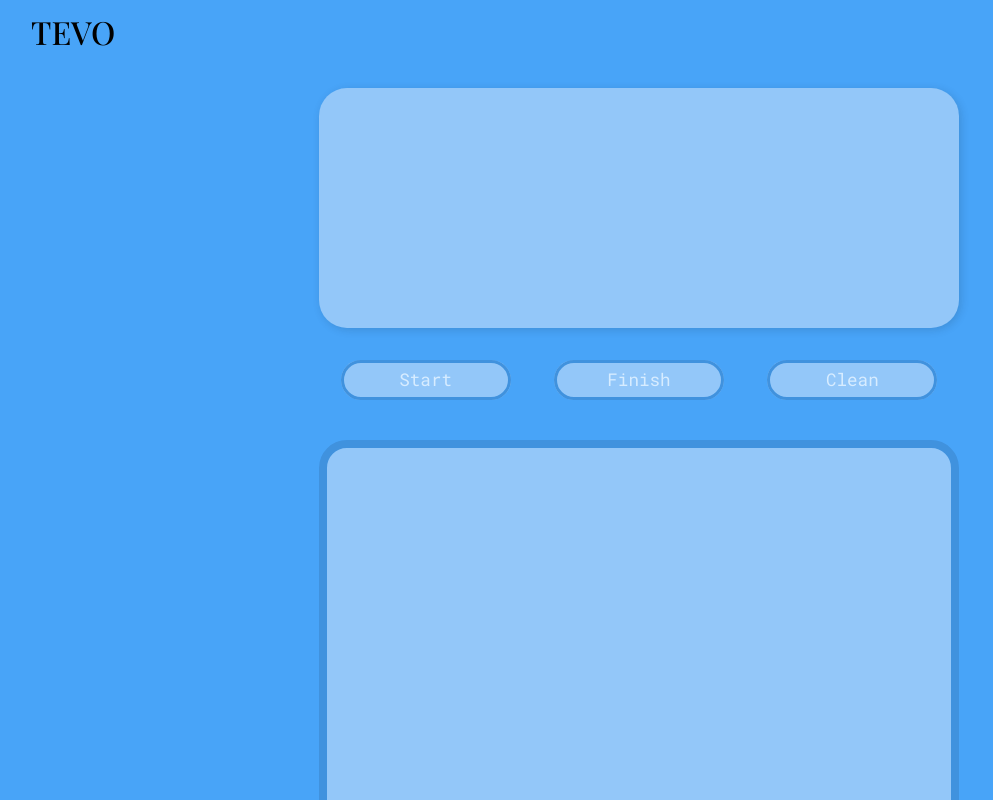
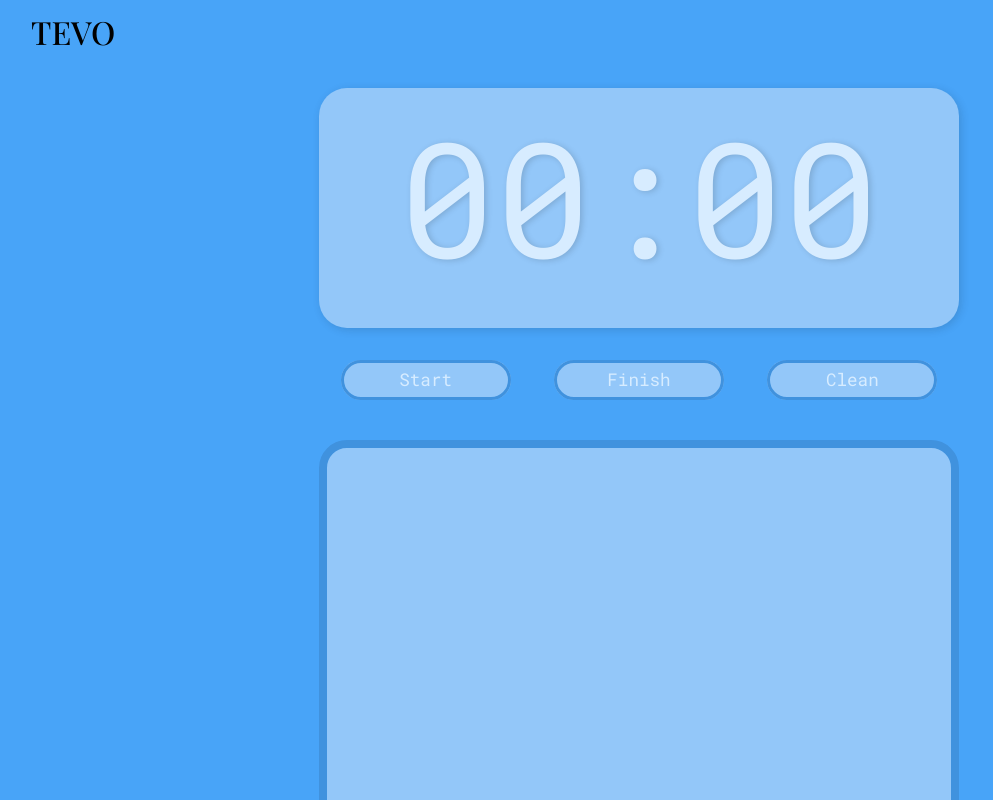
Before and after one commit to heitor42/Time-Evolution, a React (Create React App) app in the folder time-evolution/: page / in a window 1280 px wide. Shown: the top 800 px of the page, without its empty margins (1-994 px from the left). Built offline with nearby package versions, Linux system fonts and the light colour scheme.

Commit message:
Add basic stopwatch

```diff
--- a/time-evolution/src/Pages/Home/index.tsx
+++ b/time-evolution/src/Pages/Home/index.tsx
@@ -1,15 +1,54 @@
-import React, { useState, useEffect } from 'react';
+import React, { useState, useRef } from 'react';
 import './style.css';
 
 import Header from '../../Components/Header/index';
 import Footer from '../../Components/Footer/index';
 
+
 function Home() {
-  const [state, setState] = useState({
-    running: false,
-    time: null,
-    times: [0, 0, 0],
-  })
+  const [timer, setTimer] = useState(0);
+  const [isActive, setIsActive] = useState(false);
+  const [isPaused, setIsPaused] = useState(false);
+  const countRef = useRef(0);
+
+  function handleStart() {
+    setIsActive(true);
+    setIsPaused(true);
+    countRef.current = setInterval(() => {
+      setTimer(timer => timer + 1)
+    }, 1000)
+
+  }
+  function handlePause() {
+    clearInterval(countRef.current)
+    setIsPaused(false)
+  }
+
+  function handleReset() {
+    clearInterval(countRef.current)
+    setIsPaused(false);
+    setIsActive(false);
+    setTimer(0)
+  }
+
+  function pad0(value: number, count: number) {
+    var result = value.toString();
+    for (; result.length < count; --count) {
+      result = '0' + result;
+    }
+    return result;
+  }
+
+  function formatTime(time: number) {
+    const seconds = time % 60;
+    const minutes = Math.trunc(time / 60) % 60;
+    const hores = Math.trunc(time / 3600);
+
+    if (!!hores) {
+      return `${pad0(hores, 2)}:${pad0(minutes, 2)}:${pad0(seconds, 2)}`
+    }
+    return `${pad0(minutes, 2)}:${pad0(seconds, 2)}`
+  }
 
   return (
     <>
@@ -17,13 +56,13 @@ function Home() {
 
       <section className="stopwatch-table">
         <div className="stopwatch-back">
-          <p className="stopwatch"></p>
+          <p className="stopwatch">{formatTime(timer)}</p>
         </div>
         <nav className="stopwatch-controls">
           <ul>
-            <li><a href="#" className="stopwatch-main-function" onClick={() => { }}>Start</a></li>
-            <li><a href="#" className="stopwatch-main-function" onClick={() => { }}>Finish</a></li>
-            <li><a href="#" className="stopwatch-main-function" onClick={() => { }}>Clean</a></li>
+            <li><a href="#" className="stopwatch-main-function" onClick={handleStart}>Start</a></li>
+            <li><a href="#" className="stopwatch-main-function" onClick={handlePause}>Finish</a></li>
+            <li><a href="#" className="stopwatch-main-function" onClick={handleReset}>Clean</a></li>
           </ul>
         </nav>
         <div className="stopwatch-historic">
```
